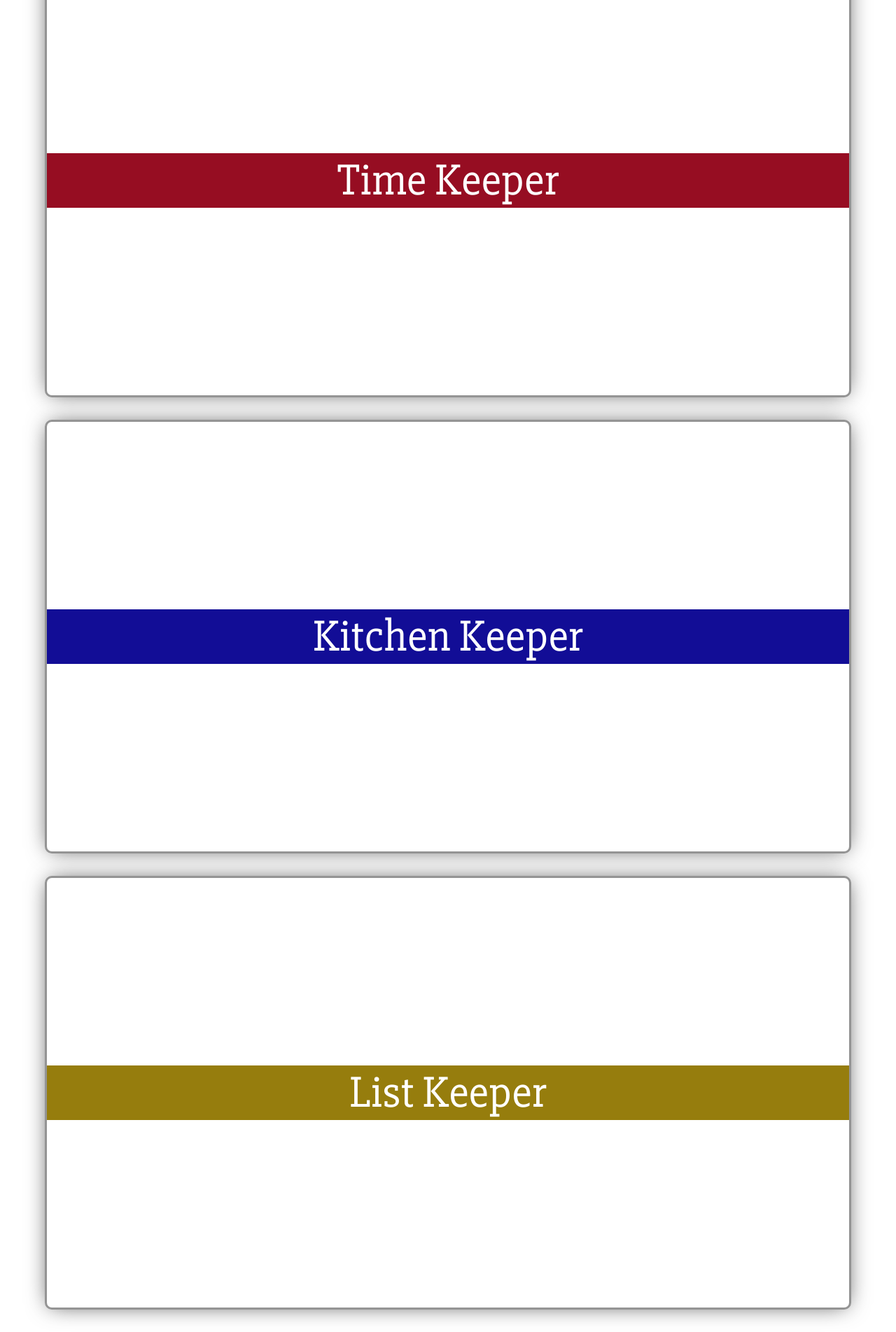
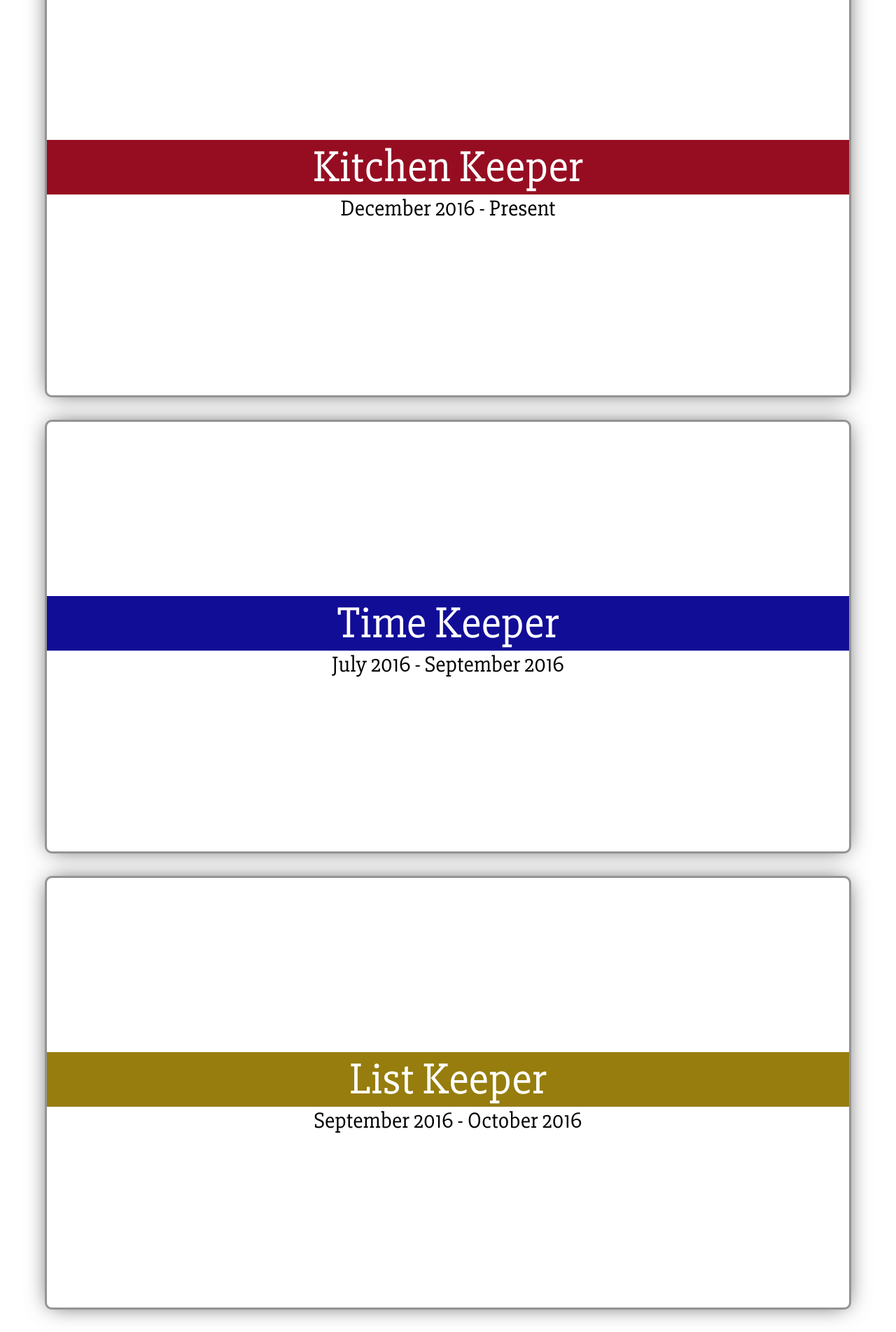
Before and after one commit to markediez/markediez.github.io, a PHP site: page /projects.html in a window 1280 px wide. Shown: the part 164-2068 px from the top of the page at 70% size. Run offline with PHP 8.4, Linux system fonts and the light colour scheme.

Commit message:
Add projects and dates

```diff
--- a/css/main.css
+++ b/css/main.css
@@ -73,6 +73,9 @@ html, body {
     background-color: #AD1C1C;
     border: 1px solid #951818; }
 
+.text-small {
+  font-size: 32px; }
+
 .text-medium {
   font-size: 40px; }
 
--- a/css/main.scss
+++ b/css/main.scss
@@ -128,6 +128,10 @@ html, body {
 }
 
 
+.text-small {
+  font-size: 32px;
+}
+
 .text-medium {
   font-size: 40px;
 }
--- a/css/projects.css
+++ b/css/projects.css
@@ -8,7 +8,9 @@
 
 .project {
   display: flex;
+  flex-direction: column;
   align-self: center;
+  justify-content: center;
   width: 90%;
   height: 620px;
   border: 3px solid #949494;
@@ -23,9 +25,10 @@
     text-align: center;
     align-self: center;
     background-color: #757575; }
-    .project .title.fill-1 {
-      background-color: #1CAD6A; }
-    .project .title.fill-2 {
-      background-color: #1CA7AD; }
+  .project .sub-title {
+    color: #000000;
+    width: 100%;
+    text-align: center;
+    align-self: center; }
 
 /*# sourceMappingURL=projects.css.map */
--- a/css/projects.scss
+++ b/css/projects.scss
@@ -5,8 +5,8 @@ $space: 32px;
 
 $title-color: #FFFFFF;
 $title-fill: #757575;
-$title-fill-1: #1CAD6A;
-$title-fill-2: #1CA7AD;
+
+$sub-title-color: #000000;
 
 #content {
   display: flex;
@@ -21,7 +21,9 @@ $title-fill-2: #1CA7AD;
 
 .project {
   display: flex;
+  flex-direction: column;
   align-self: center;
+  justify-content: center;
   width: 90%;
   height: 620px;
   border: $project-border;
@@ -37,13 +39,12 @@ $title-fill-2: #1CA7AD;
     text-align: center;
     align-self: center;
     background-color: $title-fill;
+  }
 
-    &.fill-1 {
-      background-color: $title-fill-1;
-    }
-
-    &.fill-2 {
-      background-color: $title-fill-2;
-    }
+  .sub-title {
+    color: $sub-title-color;
+    width: 100%;
+    text-align: center;
+    align-self: center;
   }
 }
--- a/projects.html
+++ b/projects.html
@@ -28,15 +28,18 @@
 	<!-- content div -->
 	<div id="content">
 		<div class="project">
-			<span class="title text-xlarge fill-1">Time Keeper</span>
+			<span class="title text-xlarge fill-2">Kitchen Keeper</span>
+			<span class="sub-title text-small">December 2016 - Present</span>
 		</div>
 
 		<div class="project">
-			<span class="title text-xlarge fill-2">Kitchen Keeper</span>
+			<span class="title text-xlarge fill-1">Time Keeper</span>
+			<span class="sub-title text-small">July 2016 - September 2016</span>
 		</div>
 
 		<div class="project">
 			<span class="title text-xlarge">List Keeper</span>
+			<span class="sub-title text-small">September 2016 - October 2016</span>
 		</div>
 	</div>
 	<!-- End content div -->
```
